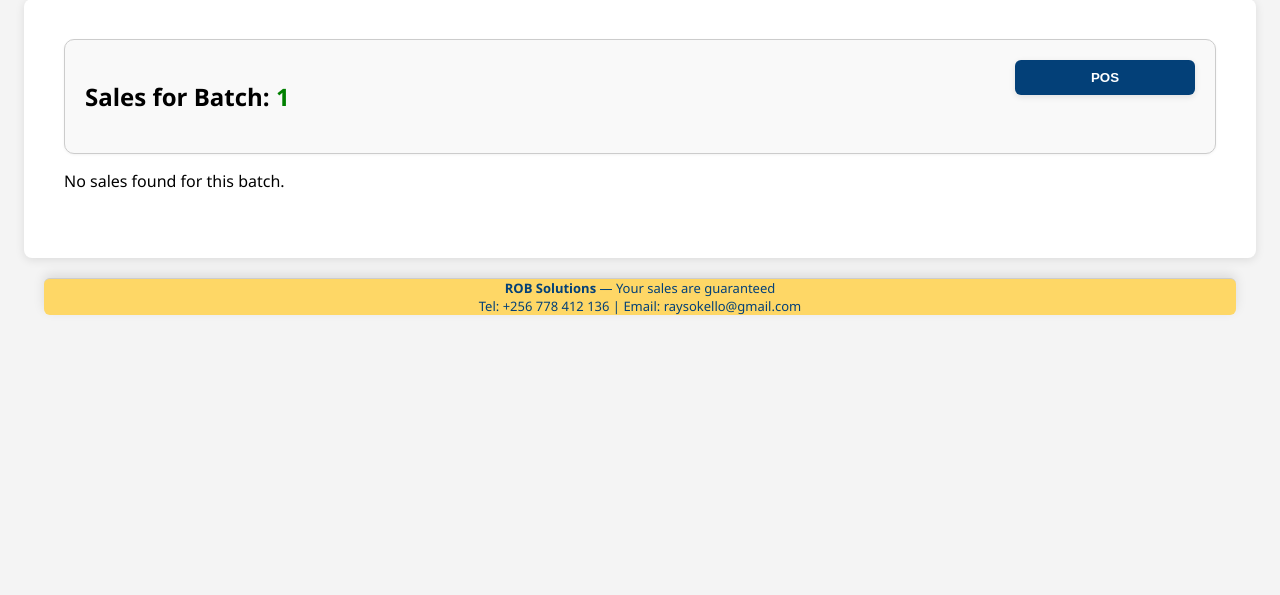
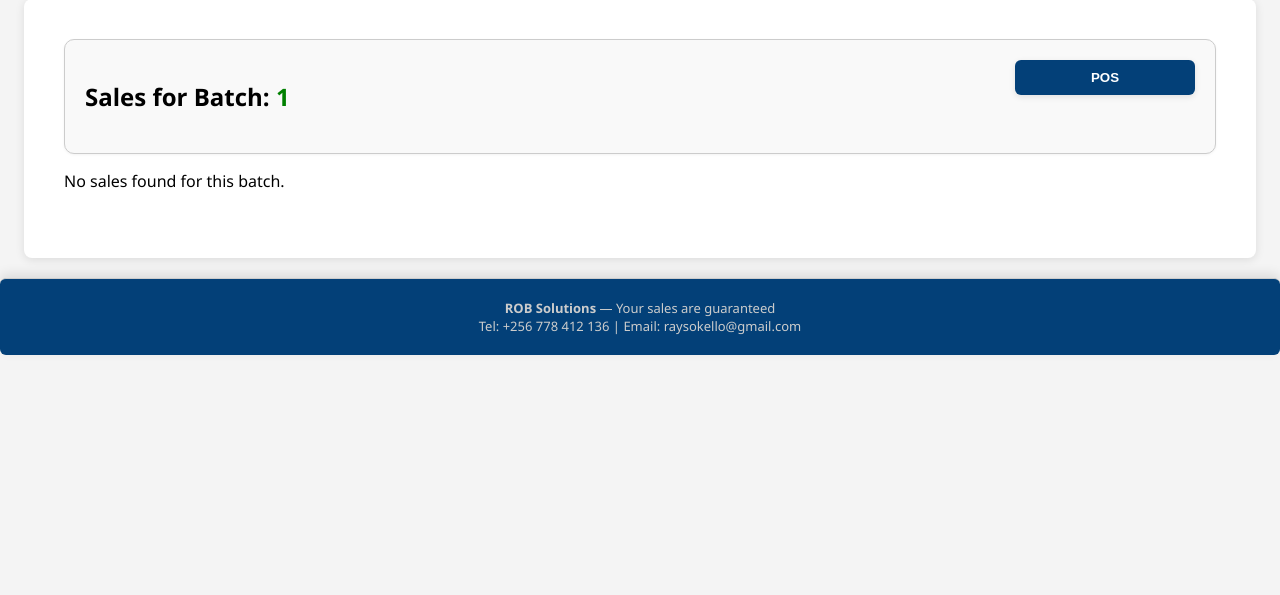
Before and after one commit to Rhahloth/Oscar_App, a Flask app: page /batch_sales/1 in a window 1280 px wide. Shown: the part 121-716 px from the top of the page. Run offline with Flask 3, Linux system fonts and the light colour scheme; the visitor is signed in with stand-in values (Sample User, id 1); data that the repository does not hold is empty; parts of the project's set-up code (start-up, migrations or seed data) failed here and were passed over; some libraries are stand-ins or nearby versions.

Commit message:
Update styles.css

```diff
--- a/static/styles.css
+++ b/static/styles.css
@@ -187,12 +187,12 @@ button:hover {
 }
 
 .footer {
-    background-color: #FED766;
-    color: #034078;
+    background-color: #034078;
+    color: #ccc;
     /* Optional: improve contrast */
-    max-width: 90%;
-    margin: 20px auto 0 auto;
-    padding: 0 20px;
+    max-width: 100%;
+    margin: 20px auto 20px auto;
+    padding: 20px 20px;
     font-size: 13px;
 
     display: flex;
```
